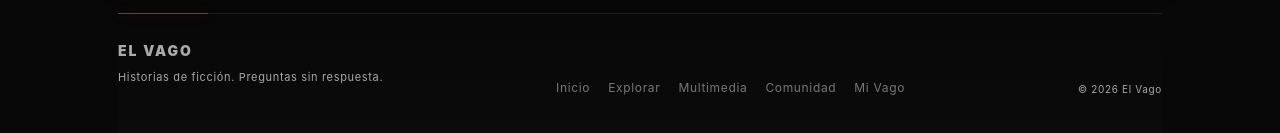
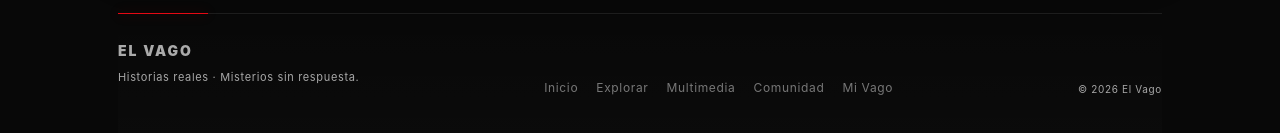
Before and after one commit to cesarrosa610-collab/el-vago, a Next.js app: page /comunidad in a window 1280 px wide. Shown: the part 1238-1371 px from the top of the page. Built offline with nearby package versions, Linux system fonts and the light colour scheme; no server answers.

Commit message:
fix: align secondary pages with documentary identity

```diff
--- a/src/app/comunidad/page.tsx
+++ b/src/app/comunidad/page.tsx
@@ -49,7 +49,7 @@ export default function Comunidad() {
       <footer className="siteFooter">
         <div>
           <span className="footerBrand">EL VAGO</span>
-          <p className="muted">Historias de ficción. Preguntas sin respuesta.</p>
+          <p className="muted">Historias reales · Misterios sin respuesta.</p>
         </div>
         <div className="footerLinks">
           <Link href="/">Inicio</Link>
```
